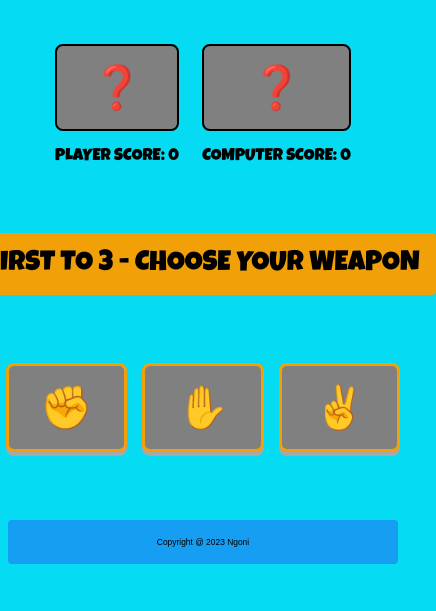
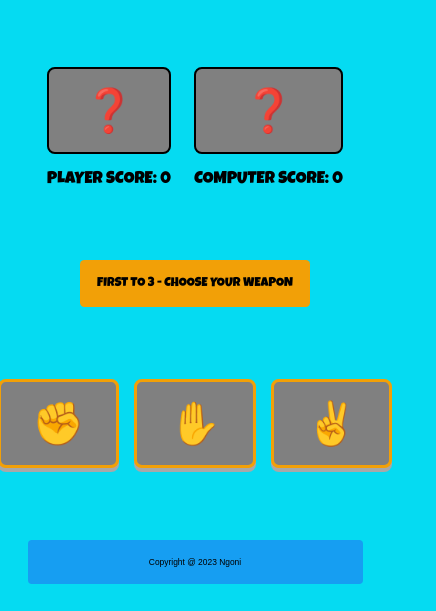
Before and after one commit to Ngonidzashe-Zvenyika/rock-paper-scissors, a plain HTML site: page index.html in a window 390 px wide. Shown: the part 288-899 px from the top of the page, 436 px wide, since content can reach past the window. Before the commit the page ends 860 px from the top, so only its background shows below. Drawn offline with Linux system fonts and the light colour scheme.

Commit message:
Change layout for mobile devices

```diff
--- a/style.css
+++ b/style.css
@@ -1,8 +1,8 @@
 body {
     min-height: 100vh;
-    min-width: 100vw;
     display: flex;
     flex-direction: column;
+    padding: 5vw;
     justify-content: space-between;
     background-color: #05DBF2;
     font-family: "Arial", "sans-serif";
@@ -45,7 +45,7 @@ body {
     border-radius: .5vh;
     background-color: #F2A007;
     font-family: "Luckiest Guy", "cursive";
-    font-size: 28px;
+    font-size: 1.5vh;
 }
 
 .newGame,
```
